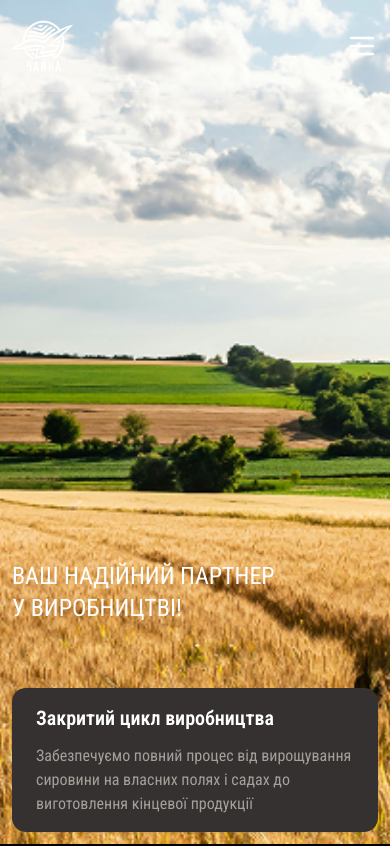
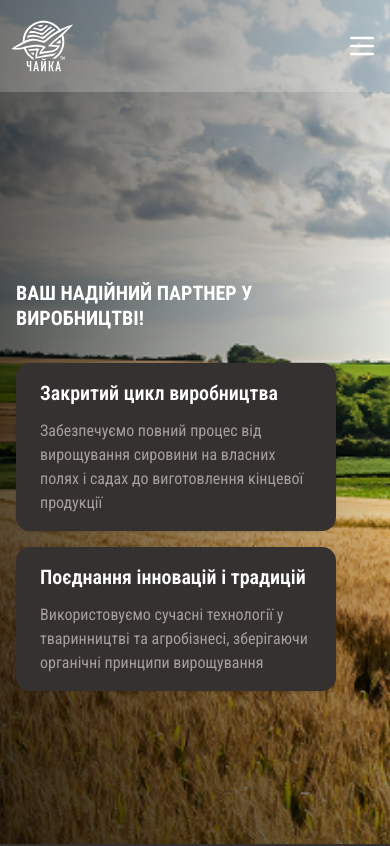
Before and after one commit to ArtemixArt228/chaika, a Next.js app: page /activity-areas in a window 390 px wide. Shown: the top 846 px of the page. Built offline with nearby package versions, Linux system fonts and the light colour scheme.

Commit message:
Refactor HeroSection: add Framer Motion animations with parallax effects, enhance layout and responsiveness, update styles and spacings, integrate "use client" directive for client-side rendering, and optimize interactivity using `useInView`.

```diff
--- a/src/app/activity-areas/hero-section/components/banner.tsx
+++ b/src/app/activity-areas/hero-section/components/banner.tsx
@@ -1,9 +1,15 @@
 import React from "react";
 import Image from "next/image";
+import { motion } from "framer-motion";
 
 export const Banner = () => {
   return (
-    <div className="bg-night-rider h-36 w-full grid place-items-center relative mt-20 lg:mt-80">
+    <motion.div
+      className="relative z-30 bg-night-rider h-36 w-full grid place-items-center mt-0 lg:mt-40 xl:mt-60"
+      initial={{ opacity: 0, y: 50 }}
+      animate={{ opacity: 1, y: 0 }}
+      transition={{ delay: 1.2, duration: 0.8 }}
+    >
       <h4 className="text-2xl md:text-4xl relative z-10 uppercase text-white text-center">
         Сучасність і традиції у закритому циклі виробництва
       </h4>
@@ -22,6 +28,6 @@ export const Banner = () => {
           </div>
         ))}
       </div>
-    </div>
+    </motion.div>
   );
 };
--- a/src/app/activity-areas/hero-section/hero-section.tsx
+++ b/src/app/activity-areas/hero-section/hero-section.tsx
@@ -1,41 +1,142 @@
-import React from "react";
+"use client";
+
+import React, { useRef } from "react";
 import Image from "next/image";
+import { motion, useScroll, useTransform, useInView } from "framer-motion";
 
 import { Banner } from "@/app/activity-areas/hero-section/components/banner";
 import { HeroCard } from "@/app/activity-areas/hero-section/components/hero-card";
+import { containerVariants, itemVariants } from "@/constants/animations";
 
 export const HeroSection = () => {
+  const sectionRef = useRef(null);
+  const contentRef = useRef(null);
+  const imageRef = useRef(null);
+
+  const isInView = useInView(contentRef, { once: true });
+
+  // Parallax effects
+  const { scrollYProgress } = useScroll({
+    target: sectionRef,
+    offset: ["start start", "end start"],
+  });
+
+  const imageY = useTransform(scrollYProgress, [0, 1], [0, 55]);
+  const imageScale = useTransform(scrollYProgress, [0, 1], [1, 1.1]);
+  const contentY = useTransform(scrollYProgress, [0, 1], [0, -50]);
+
   return (
-    <section className="min-h-dvh lg:mt-32 mb-32">
-      <div className="relative w-full">
-        <div className="pt-140 px-3 lg:pt-0 lg:pl-20 lg:pr-0 flex flex-col justify-center items-start">
-          <h1 className="text-2xl md:text-4xl relative z-10 uppercase text-white mb-16">
-            Ваш надійний партнер <br /> у виробництві!
-          </h1>
+    <motion.section
+      ref={sectionRef}
+      className="min-h-screen md:min-h-auto lg:mt-28 xl:mt-32 mb-16 sm:mb-20 md:mb-24 lg:mb-32 relative"
+      initial={{ opacity: 0 }}
+      animate={{ opacity: 1 }}
+      transition={{ duration: 1 }}
+    >
+      <div className="relative w-full h-full">
+        {/* Content Section */}
+        <motion.div
+          ref={contentRef}
+          className="relative z-20 pt-32 sm:pt-36 md:pt-40 lg:pt-44 px-4 sm:px-6 md:px-8 lg:pl-12 xl:pl-20 lg:pr-0 flex flex-col justify-center items-start min-h-screen md:min-h-auto"
+          style={{ y: contentY }}
+        >
+          <motion.div
+            variants={containerVariants}
+            initial="hidden"
+            animate={isInView ? "visible" : "hidden"}
+            className="max-w-xs sm:max-w-sm md:max-w-md lg:max-w-lg xl:max-w-2xl"
+          >
+            {/* Main Title */}
+            <motion.h1
+              variants={itemVariants}
+              className="text-xl sm:text-2xl md:text-3xl lg:text-4xl xl:text-5xl 2xl:text-6xl font-bold uppercase text-white mb-8 sm:mb-10 md:mb-12 lg:mb-16 xl:mb-20 leading-tight relative"
+              whileHover={{
+                scale: 1.02,
+              }}
+              transition={{ duration: 0.3 }}
+            >
+              Ваш надійний партнер <br className="hidden sm:block" />у
+              виробництві!
+            </motion.h1>
 
-          <div className="flex flex-col lg:flex-row gap-4 items-center w-full lg:w-auto relative z-10">
+            {/* Cards Container */}
+            <motion.div
+              variants={itemVariants}
+              className="flex flex-col lg:flex-row gap-4 sm:gap-5 md:gap-6 lg:gap-8 xl:gap-10 items-stretch lg:items-center w-full lg:w-auto"
+            >
+              <motion.div
+                whileHover={{
+                  y: -8,
+                  transition: { duration: 0.3, ease: "easeOut" },
+                }}
+                className="flex-1 lg:flex-none lg:w-auto"
+              >
                 <HeroCard
                   title="Закритий цикл виробництва"
                   description="Забезпечуємо повний процес від вирощування сировини на власних полях і садах до виготовлення кінцевої продукції"
                 />
+              </motion.div>
+
+              <motion.div
+                whileHover={{
+                  y: -8,
+                  transition: { duration: 0.3, ease: "easeOut" },
+                }}
+                className="flex-1 lg:flex-none lg:w-auto"
+              >
                 <HeroCard
                   title="Поєднання інновацій і традицій"
                   description="Використовуємо сучасні технології у тваринництві та агробізнесі, зберігаючи органічні принципи вирощування"
                 />
-          </div>
-        </div>
+              </motion.div>
+            </motion.div>
+          </motion.div>
+        </motion.div>
 
-        <div className="w-full h-screen absolute lg:rounded-l-xl lg:h-110 lg:w-3xl top-0 right-0 z-1">
+        {/* Background Image with Parallax */}
+        <motion.div
+          ref={imageRef}
+          className="absolute inset-0 max-h-screen lg:inset-y-0 lg:h-96 xl:h-[35rem] lg:right-0 lg:left-auto lg:w-3/5 xl:w-2/3 2xl:w-3/5 z-10 overflow-hidden lg:rounded-l-xl"
+          style={{
+            y: imageY,
+            scale: imageScale,
+          }}
+        >
+          {/* Overlay gradients for better text readability */}
+          <motion.div
+            className="absolute inset-0 bg-gradient-to-r from-black/60 via-black/30 to-transparent lg:from-black/40 lg:via-transparent lg:to-transparent z-10"
+            initial={{ opacity: 0 }}
+            animate={{ opacity: 1 }}
+            transition={{ delay: 0.5, duration: 1 }}
+          />
+
+          <motion.div
+            className="absolute inset-0 bg-gradient-to-t from-black/50 via-transparent to-black/20 z-10"
+            initial={{ opacity: 0 }}
+            animate={{ opacity: 1 }}
+            transition={{ delay: 0.7, duration: 1 }}
+          />
+
+          {/* Main background image */}
+          <motion.div
+            className="w-full h-full"
+            initial={{ scale: 1.1 }}
+            animate={{ scale: 1 }}
+            transition={{ duration: 2, ease: "easeOut" }}
+          >
             <Image
               src="/activity-areas/hero-section/field.png"
-            alt="Field"
+              alt="Поля та сільськогосподарські угіддя компанії"
               fill
               className="object-cover lg:rounded-l-xl"
+              sizes="(max-width: 1024px) 100vw, 60vw"
+              priority
             />
-        </div>
+          </motion.div>
+        </motion.div>
 
         <Banner />
       </div>
-    </section>
+    </motion.section>
   );
 };
--- a/src/constants/animations.ts
+++ b/src/constants/animations.ts
@@ -38,3 +38,15 @@ export const textVariants = {
     },
   },
 };
+
+export const itemVariants = {
+  hidden: { opacity: 0, y: 30 },
+  visible: {
+    opacity: 1,
+    y: 0,
+    transition: {
+      duration: 0.8,
+      ease: [0.25, 0.46, 0.45, 0.94],
+    },
+  },
+};
```
Lines whose indentation alone changed are shown as unchanged.
